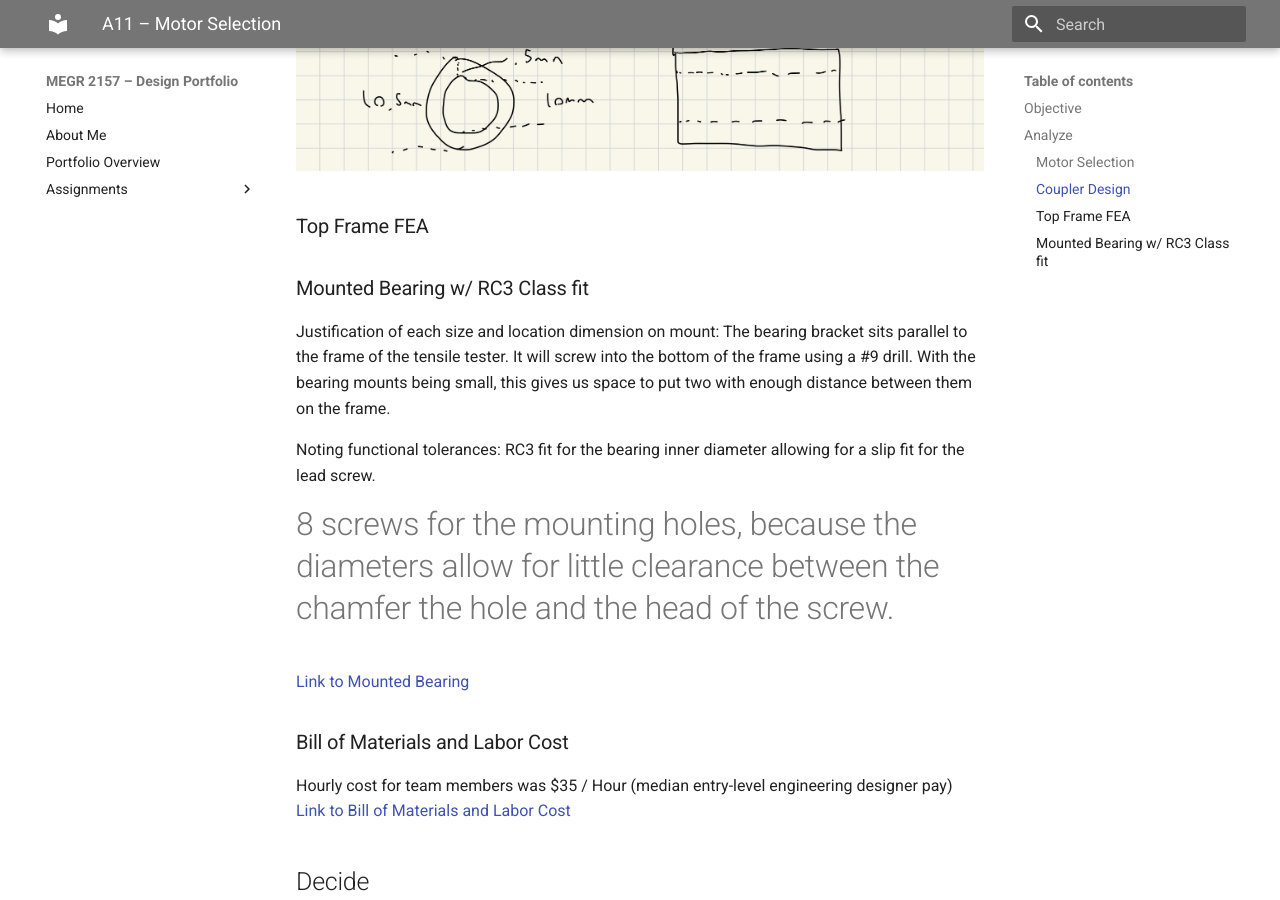
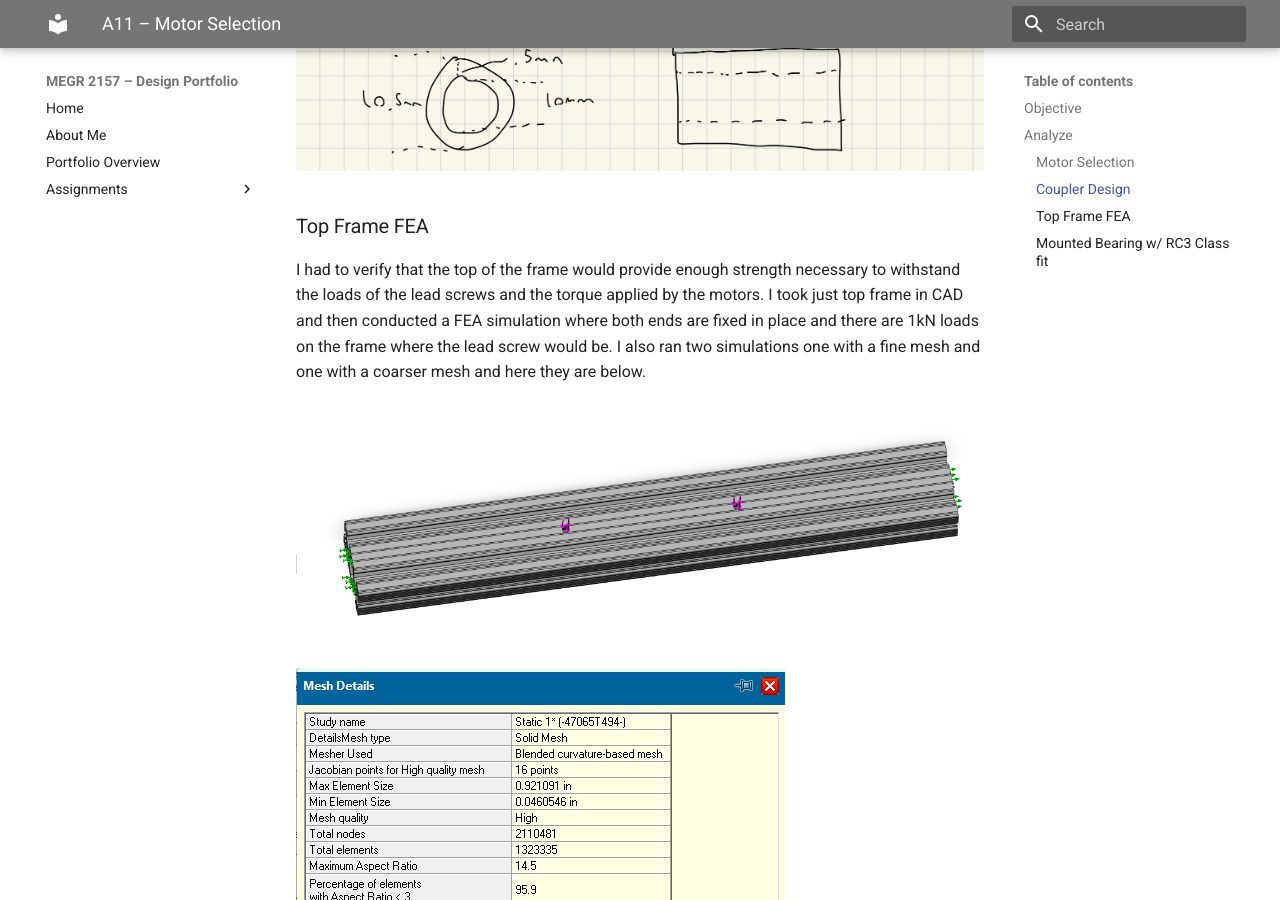
Before and after one commit to jadelma5/megr2156-portfolio, an MkDocs documentation site: the page built from docs/assignments/a11/index.md, in a window 1280 px wide and 900 px high, scrolled down 3657 px. Built offline with MkDocs 1.6.1 and Material for MkDocs 9.7.7, drawn with Linux system fonts in a browser that asks for light colours.

Commit message:
Update index.md

```diff
--- a/docs/assignments/a11/index.md
+++ b/docs/assignments/a11/index.md
@@ -46,7 +46,17 @@ From my calculations I see that i need an outer diameter of at least 10.13 mm bu
 
 ### Top Frame FEA
 
+I had to verify that the top of the frame would provide enough strength necessary to withstand the loads of the lead screws and the torque applied by the motors. I took just top frame in CAD and then conducted a FEA simulation where both ends are fixed in place and there are 1kN loads on the frame where the lead screw would be. I also ran two simulations one with a fine mesh and one with a coarser mesh and here they are below.
 
+![FEA](frame.png)
+![FEA](finedetails.png)
+![FEA](finestress.png)
+![FEA](finedisplace.png)
+![FEA](fineSF.png)
+![FEA](coarsedetails.png)
+![FEA](coarsestress.png)
+![FEA](coarsedisplace.png)
+![FEA](coarseSF.png)
 
 
 
```
